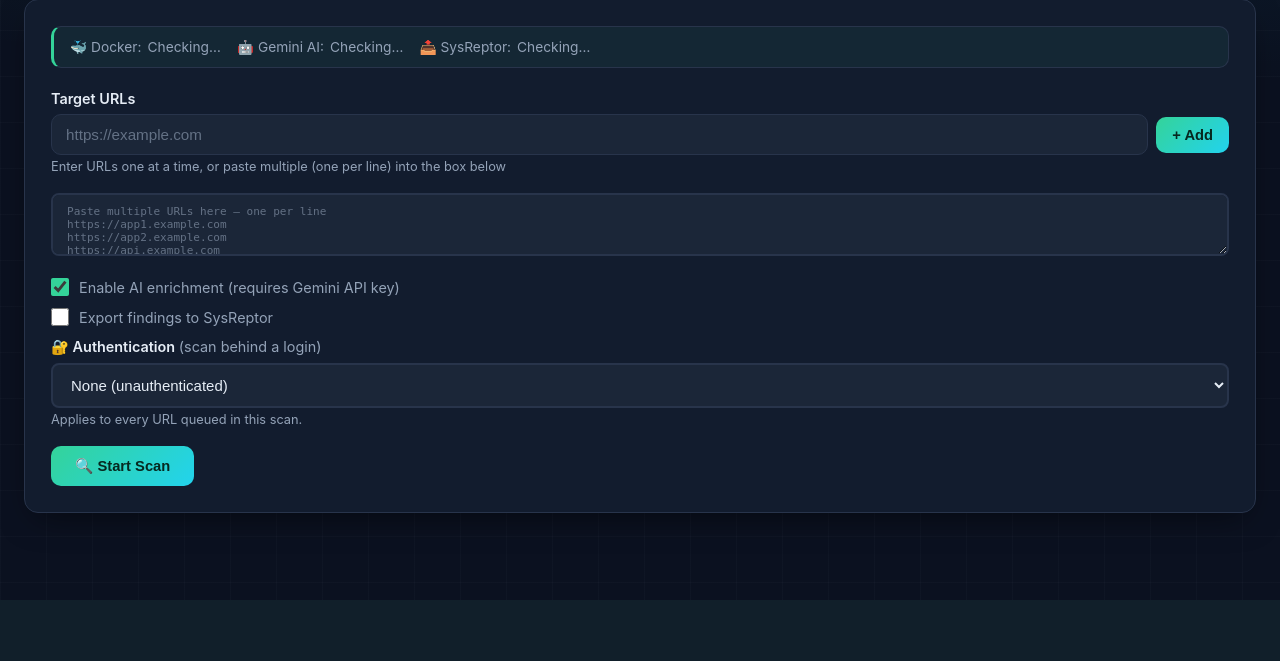
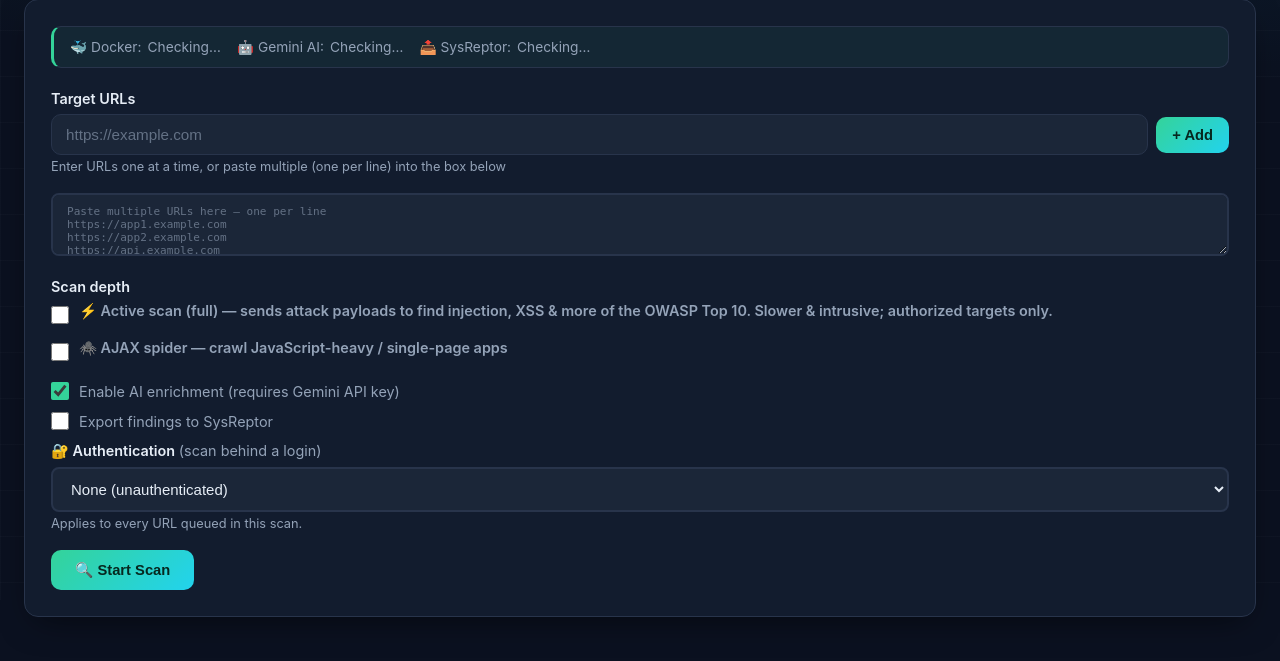
Before and after one commit to Gumbeoketch/scrappy-scanner, a Flask app: page / in a window 1280 px wide. Shown: the part 200-861 px from the top of the page. Before the commit the page ends 800 px from the top, so only its background shows below. Run offline with Flask 3, Linux system fonts and the light colour scheme; data that the repository does not hold is empty.

Commit message:
feat(scan): add active-scan mode (ZAP active scanner + AJAX spider)
- generalize the Automation Framework plan: conditional spiderAjax + activeScan
  jobs (finds injection/XSS and more of the OWASP Top 10, vs passive-only before)
- route active scans (auth or not) through the AF; passive baseline stays default
- carry form-auth user into activeScan/spiderAjax; bearer header still injected
- dynamic subprocess timeout sized to spider+ajax+active budget
- /api/scan: active, ajax, active_minutes (1-120), spider_minutes (1-15)
- UI: Scan depth controls (active toggle + warning, AJAX spider, max time)

```diff
--- a/app.py
+++ b/app.py
@@ -270,12 +270,17 @@ def _scrub_secrets(text, secrets):
     return text
 
 
-def _build_zap_plan(target_url, json_name, html_name, auth_type, auth):
+def _build_zap_plan(target_url, json_name, html_name, auth_type, auth,
+                    active=False, ajax=False, spider_minutes=2, active_minutes=20):
     """
-    Build a ZAP Automation Framework plan (spider + passive scan + reports).
-    For 'userpass' it embeds a form-based authentication context + user so the
-    spider crawls behind the login. Bearer auth is handled separately via the
-    replacer (request header injection), so it needs no context changes here.
+    Build a ZAP Automation Framework plan.
+
+    Passive (default): passiveScan-config -> spider -> passiveScan-wait -> report.
+    Active adds an `activeScan` job (sends attack payloads -> finds injection,
+    XSS, and more of the OWASP Top 10). `ajax` adds a JS-rendering spider for
+    SPA/JavaScript-heavy apps. For 'userpass' it embeds a form-auth context + user
+    so crawl/active-scan run behind the login; bearer auth is injected via the
+    replacer (request header) and needs no context changes here.
     """
     context = {
         'name': 'scan-context',
@@ -284,7 +289,7 @@ def _build_zap_plan(target_url, json_name, html_name, auth_type, auth):
         'excludePaths': [],
         'technology': {},
     }
-    spider_params = {'context': 'scan-context', 'maxDuration': 2, 'maxDepth': 10}
+    spider_params = {'context': 'scan-context', 'maxDuration': spider_minutes, 'maxDepth': 10}
 
     if auth_type == 'userpass':
         login_url  = auth.get('login_url') or target_url
@@ -317,30 +322,54 @@ def _build_zap_plan(target_url, json_name, html_name, auth_type, auth):
         }]
         spider_params['user'] = 'scan-user'
 
+    user = 'scan-user' if auth_type == 'userpass' else None
+
+    jobs = [
+        {'type': 'passiveScan-config', 'parameters': {'maxAlertsPerRule': 10}},
+        {'type': 'spider', 'parameters': spider_params},
+    ]
+
+    if ajax:
+        ajax_params = {'context': 'scan-context', 'maxDuration': spider_minutes,
+                       'maxCrawlDepth': 10, 'browserId': 'firefox-headless'}
+        if user:
+            ajax_params['user'] = user
+        jobs.append({'type': 'spiderAjax', 'parameters': ajax_params})
+
+    jobs.append({'type': 'passiveScan-wait', 'parameters': {'maxDuration': 5}})
+
+    if active:
+        active_params = {'context': 'scan-context', 'maxScanDurationInMins': active_minutes}
+        if user:
+            active_params['user'] = user
+        jobs.append({'type': 'activeScan', 'parameters': active_params})
+
+    jobs += [
+        {'type': 'report', 'parameters': {
+            'template': 'traditional-json', 'reportDir': '/zap/wrk/',
+            'reportFile': json_name, 'reportTitle': 'ZAP Security Report',
+            'reportDescription': ''}},
+        {'type': 'report', 'parameters': {
+            'template': 'traditional-html', 'reportDir': '/zap/wrk/',
+            'reportFile': html_name, 'reportTitle': 'ZAP Security Report',
+            'reportDescription': ''}},
+    ]
+
     return {
         'env': {
             'contexts': [context],
             'parameters': {'failOnError': False, 'progressToStdout': True},
         },
-        'jobs': [
-            {'type': 'passiveScan-config', 'parameters': {'maxAlertsPerRule': 10}},
-            {'type': 'spider', 'parameters': spider_params},
-            {'type': 'passiveScan-wait', 'parameters': {'maxDuration': 5}},
-            {'type': 'report', 'parameters': {
-                'template': 'traditional-json', 'reportDir': '/zap/wrk/',
-                'reportFile': json_name, 'reportTitle': 'ZAP Security Report',
-                'reportDescription': ''}},
-            {'type': 'report', 'parameters': {
-                'template': 'traditional-html', 'reportDir': '/zap/wrk/',
-                'reportFile': html_name, 'reportTitle': 'ZAP Security Report',
-                'reportDescription': ''}},
-        ],
+        'jobs': jobs,
     }
 
 
-def _run_zap_auth_scan(target_url, output_dir, scan_prefix, scan_json, scan_html, auth_type, auth):
-    """Authenticated scan via the ZAP Automation Framework (bearer or form auth)."""
-    plan = _build_zap_plan(target_url, scan_json.name, scan_html.name, auth_type, auth)
+def _run_zap_af_scan(target_url, output_dir, scan_prefix, scan_json, scan_html, auth_type, auth,
+                     active=False, ajax=False, spider_minutes=2, active_minutes=20):
+    """ZAP Automation Framework scan — used for authenticated and/or active scans."""
+    plan = _build_zap_plan(target_url, scan_json.name, scan_html.name, auth_type, auth,
+                           active=active, ajax=ajax,
+                           spider_minutes=spider_minutes, active_minutes=active_minutes)
     plan_path = output_dir / f"{scan_prefix}_plan.yaml"
     secrets = [auth.get('token'), auth.get('password')]
 
@@ -374,12 +403,15 @@ def _run_zap_auth_scan(target_url, output_dir, scan_prefix, scan_json, scan_html
                 '-config', f'replacer.full_list(0).replacement={value}',
             ]
 
+        # Active scans + AJAX spidering can run long; size the timeout to the plan.
+        budget = spider_minutes + (spider_minutes if ajax else 0) + (active_minutes if active else 0) + 15
+        run_timeout = max(1800, budget * 60)
         # nosemgrep
-        result = subprocess.run(cmd, capture_output=True, text=True, timeout=1800)
+        result = subprocess.run(cmd, capture_output=True, text=True, timeout=run_timeout)
 
         if not scan_json.exists():
             detail = _scrub_secrets(result.stderr or result.stdout, secrets)
-            raise Exception(f"ZAP authenticated scan failed: {(detail or '')[:800]}")
+            raise Exception(f"ZAP scan failed: {(detail or '')[:800]}")
 
         return {
             'json_path': scan_json,
@@ -394,7 +426,8 @@ def _run_zap_auth_scan(target_url, output_dir, scan_prefix, scan_json, scan_html
             pass
 
 
-def run_zap_scan(target_url, output_dir, auth=None):
+def run_zap_scan(target_url, output_dir, auth=None, active=False, ajax=False,
+                 spider_minutes=2, active_minutes=20):
     resource_name = sanitize_url_to_filename(target_url)
     timestamp = datetime.now().strftime('%Y%m%d_%H%M%S')
     scan_prefix = f"{resource_name}_{timestamp}"
@@ -409,11 +442,15 @@ def run_zap_scan(target_url, output_dir, auth=None):
     auth = auth or {}
     auth_type = (auth.get('type') or 'none').lower()
 
-    if auth_type in ('bearer', 'userpass'):
-        return _run_zap_auth_scan(target_url, output_dir, scan_prefix,
-                                  scan_json, scan_html, auth_type, auth)
+    # Use the Automation Framework for authenticated and/or active scans. The fast
+    # passive baseline stays the default for unauthenticated passive runs.
+    if active or auth_type in ('bearer', 'userpass'):
+        return _run_zap_af_scan(target_url, output_dir, scan_prefix,
+                                scan_json, scan_html, auth_type, auth,
+                                active=active, ajax=ajax,
+                                spider_minutes=spider_minutes, active_minutes=active_minutes)
 
-    # --- Unauthenticated baseline scan (default) ---
+    # --- Unauthenticated passive baseline scan (default) ---
     cmd = [
         'docker', 'run', '--rm',
         '-v', f"{output_dir.absolute()}:/zap/wrk:rw",
@@ -663,7 +700,8 @@ def index():
     return render_template('index.html')
 
 
-def _run_scan_job(job_id, target_url, use_ai, export_reptor, project_name, auth=None):
+def _run_scan_job(job_id, target_url, use_ai, export_reptor, project_name, auth=None,
+                  active=False, ajax=False, spider_minutes=2, active_minutes=20):
     def update(status, progress, message):
         with _jobs_lock:
             _jobs[job_id].update(status=status, progress=progress, message=message)
@@ -672,11 +710,16 @@ def _run_scan_job(job_id, target_url, use_ai, export_reptor, project_name, auth=
         output_dir = app.config['UPLOAD_FOLDER']
 
         auth_type = (auth or {}).get('type', 'none')
-        start_msg = ('Starting authenticated ZAP scan…'
-                     if auth_type in ('bearer', 'userpass')
-                     else 'Starting ZAP Docker container…')
+        if active:
+            start_msg = 'Starting active ZAP scan (full — this can take a while)…'
+        elif auth_type in ('bearer', 'userpass'):
+            start_msg = 'Starting authenticated ZAP scan…'
+        else:
+            start_msg = 'Starting ZAP Docker container…'
         update('running', 10, start_msg)
-        scan_result = run_zap_scan(target_url, output_dir, auth=auth)
+        scan_result = run_zap_scan(target_url, output_dir, auth=auth,
+                                   active=active, ajax=ajax,
+                                   spider_minutes=spider_minutes, active_minutes=active_minutes)
 
         update('running', 60, 'Parsing ZAP findings…')
         findings_data = parse_zap_to_sysreptor(
@@ -735,6 +778,18 @@ def scan_endpoint():
                               f"Security Scan - {datetime.now().strftime('%Y-%m-%d %H:%M')}")
     auth          = data.get('auth') or {}
     auth_type     = (auth.get('type') or 'none').lower()
+    active        = bool(data.get('active', False))
+    ajax          = bool(data.get('ajax', False))
+    try:
+        active_minutes = int(data.get('active_minutes') or 20)
+    except (TypeError, ValueError):
+        active_minutes = 20
+    try:
+        spider_minutes = int(data.get('spider_minutes') or 2)
+    except (TypeError, ValueError):
+        spider_minutes = 2
+    active_minutes = max(1, min(active_minutes, 120))
+    spider_minutes = max(1, min(spider_minutes, 15))
 
     if not target_url:
         return jsonify({'error': 'URL is required'}), 400
@@ -765,7 +820,8 @@ def scan_endpoint():
 
     threading.Thread(
         target=_run_scan_job,
-        args=(job_id, target_url, use_ai, export_reptor, project_name, auth),
+        args=(job_id, target_url, use_ai, export_reptor, project_name, auth,
+              active, ajax, spider_minutes, active_minutes),
         daemon=True
     ).start()
 
--- a/templates/index.html
+++ b/templates/index.html
@@ -459,6 +459,22 @@
                     </label>
                     <div id="urlQueueList" style="max-height:120px;overflow-y:auto;background:var(--bg);border-radius:6px;padding:8px"></div>
                 </div>
+                <div class="form-group">
+                    <label>Scan depth</label>
+                    <div class="checkbox-group">
+                        <input type="checkbox" id="activeScan" onchange="onActiveScanChange()">
+                        <label for="activeScan">⚡ Active scan (full) — sends attack payloads to find injection, XSS &amp; more of the OWASP Top 10. Slower &amp; intrusive; authorized targets only.</label>
+                    </div>
+                    <div class="checkbox-group">
+                        <input type="checkbox" id="ajaxSpider">
+                        <label for="ajaxSpider">🕷️ AJAX spider — crawl JavaScript-heavy / single-page apps</label>
+                    </div>
+                    <div id="activeOpts" style="display:none;margin-top:4px">
+                        <label for="activeMinutes" style="font-size:.85rem">Max active-scan time (minutes)</label>
+                        <input type="text" id="activeMinutes" value="20" inputmode="numeric" style="max-width:130px">
+                        <span class="field-hint">Tip: run with authentication below for the richest results behind a login.</span>
+                    </div>
+                </div>
                 <div class="checkbox-group">
                     <input type="checkbox" id="useAI" checked>
                     <label for="useAI">Enable AI enrichment (requires Gemini API key)</label>
@@ -796,6 +812,11 @@ function renderUrlQueue() {
     ).join('');
 }
 
+function onActiveScanChange() {
+    document.getElementById('activeOpts').style.display =
+        document.getElementById('activeScan').checked ? 'block' : 'none';
+}
+
 function onAuthTypeChange() {
     const t = document.getElementById('authType').value;
     document.getElementById('authBearerGroup').style.display   = t === 'bearer'   ? 'block' : 'none';
@@ -865,8 +886,13 @@ document.getElementById('scanForm').addEventListener('submit', async function(e)
     const auth = collectAuth();
     if (!validateAuth(auth)) return;
 
+    const active = document.getElementById('activeScan').checked;
+    const ajax = document.getElementById('ajaxSpider').checked;
+    const activeMinutes = parseInt(document.getElementById('activeMinutes').value, 10) || 20;
+
     for (const url of urls) {
-        const payload = { url, use_ai: useAi, export_to_sysreptor: exportReptor, project_name: projectName, auth };
+        const payload = { url, use_ai: useAi, export_to_sysreptor: exportReptor, project_name: projectName,
+                          auth, active, ajax, active_minutes: activeMinutes };
         try {
             const kickoff = await fetch('/api/scan', { method:'POST', headers:{'Content-Type':'application/json'}, body:JSON.stringify(payload) });
             if (!kickoff.ok) {
```
